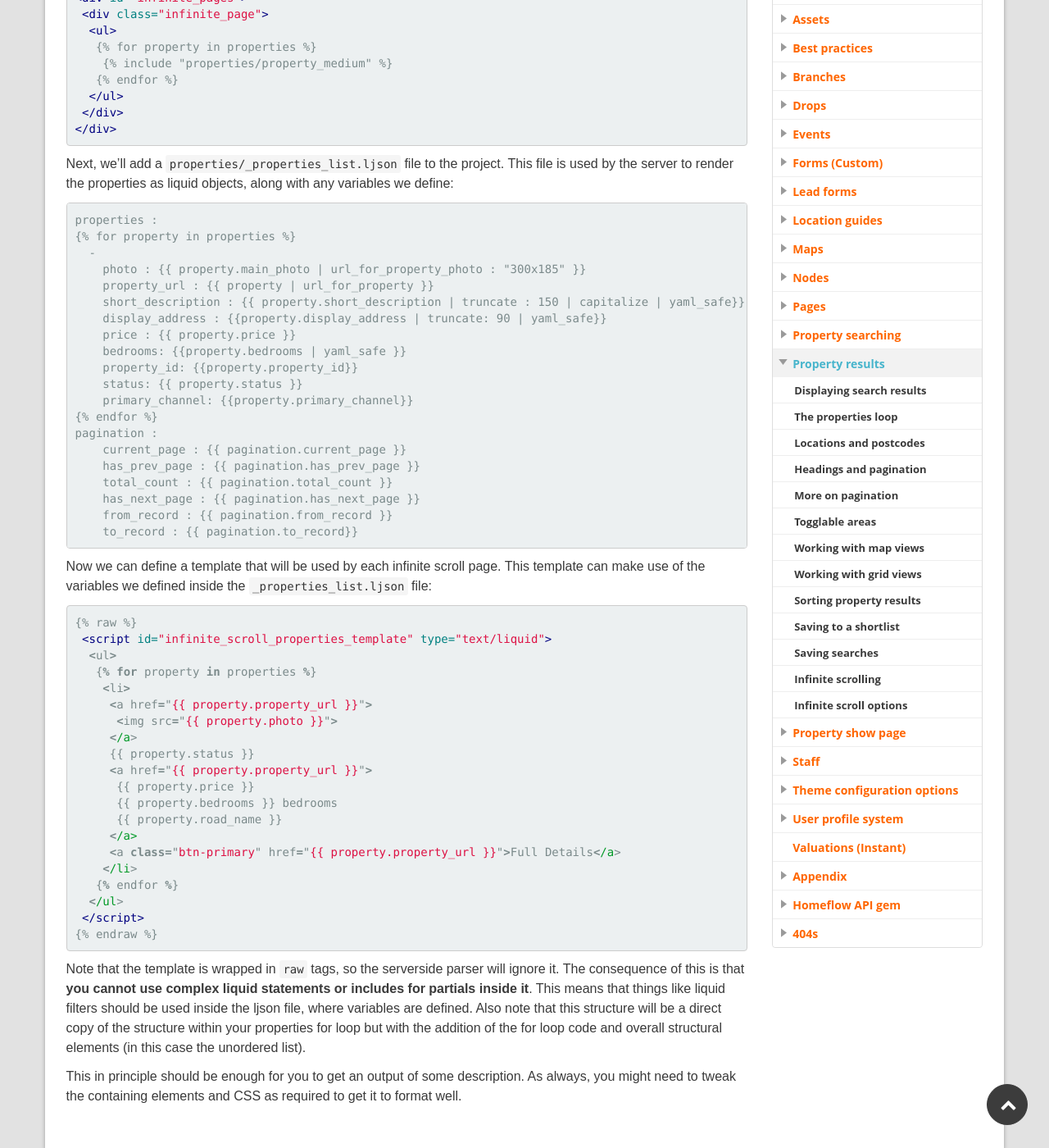
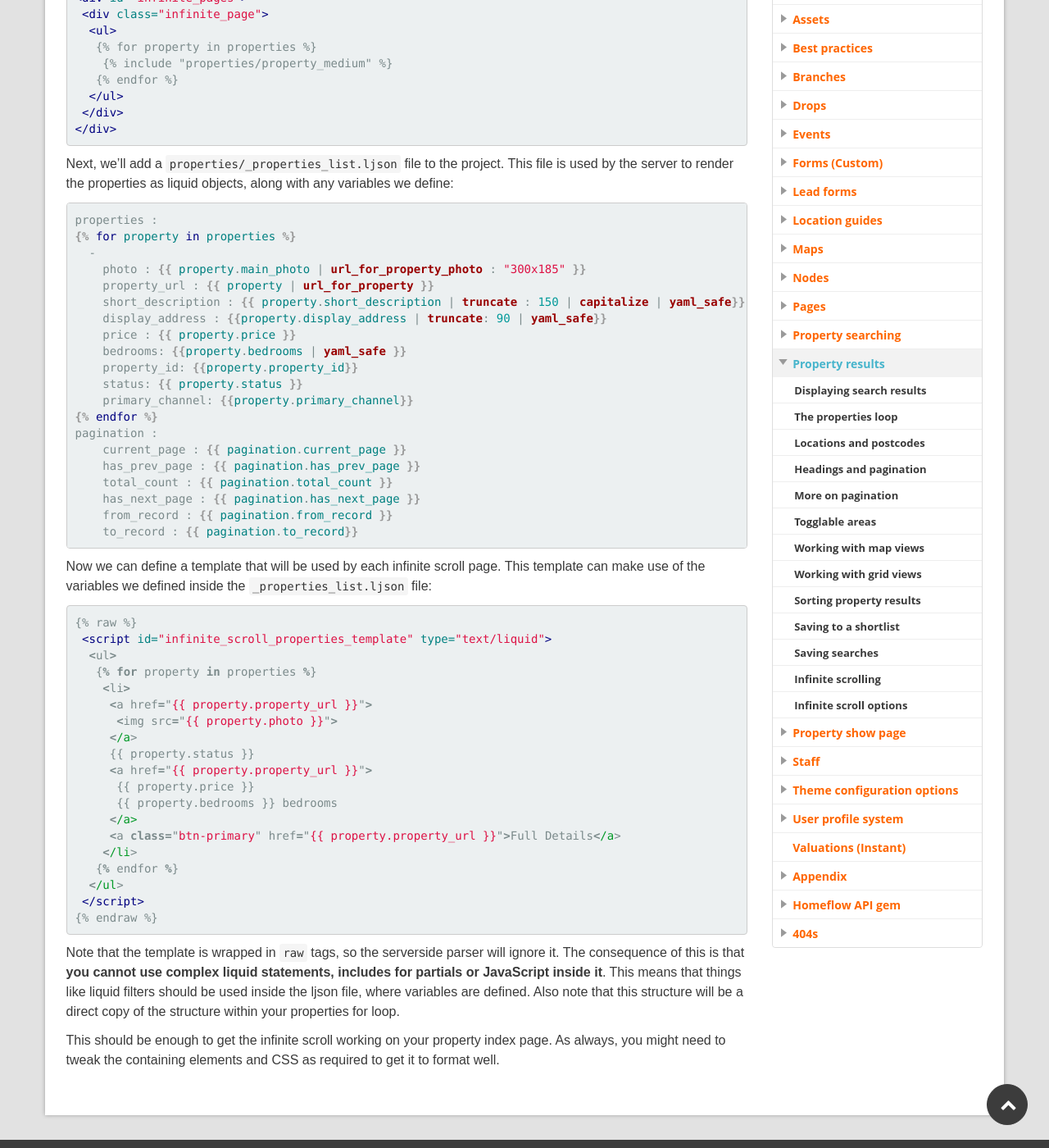
Before and after one commit to homeflow/homeflow.github.io, a Jekyll site: the page built from _posts/property-results/2014-01-15-infinite-scrolling.md, in a window 1280 px wide and 1400 px high, scrolled down 546 px. Shown: the whole window at 82% size. Built offline with Jekyll 4.4.1, drawn with Linux system fonts in a browser that asks for light colours.

Commit message:
Wording tweaks for infinite scroll page

```diff
--- a/_posts/property-results/2014-01-15-infinite-scrolling.md
+++ b/_posts/property-results/2014-01-15-infinite-scrolling.md
@@ -26,7 +26,7 @@ The second step is to wrap your properties results loop in an ``infinite_pages``
 
 Next, we'll add a `properties/_properties_list.ljson` file to the project. This file is used by the server to render the properties as liquid objects, along with any variables we define:
 
-{% highlight html %}
+{% highlight liquid %}
 {% raw %}
 properties :
 {% for property in properties %}
@@ -66,7 +66,6 @@ Now we can define a template that will be used by each infinite scroll page. Thi
      <a href="{{ property.property_url }}">
       {{ property.price }}
       {{ property.bedrooms }} bedrooms
-      {{ property.road_name }}
      </a>
      <a class="btn-primary" href="{{ property.property_url }}">Full Details</a>
     </li>
@@ -76,6 +75,6 @@ Now we can define a template that will be used by each infinite scroll page. Thi
 {% endraw %}{% raw %}{{% endraw %}% endraw %{% raw %}}{% endraw %}
 {% endhighlight %}
 
-Note that the template is wrapped in ``raw`` tags, so the serverside parser will ignore it. The consequence of this is that **you cannot use complex liquid statements or includes for partials inside it**. This means that things like liquid filters should be used inside the ljson file, where variables are defined. Also note that this structure will be a direct copy of the structure within your properties for loop but with the addition of the for loop code and overall structural elements (in this case the unordered list).
+Note that the template is wrapped in ``raw`` tags, so the serverside parser will ignore it. The consequence of this is that **you cannot use complex liquid statements, includes for partials or JavaScript inside it**. This means that things like liquid filters should be used inside the ljson file, where variables are defined. Also note that this structure will be a direct copy of the structure within your properties for loop.
 
-This in principle should be enough for you to get an output of some description. As always, you might need to tweak the containing elements and CSS as required to get it to format well.
+This should be enough to get the infinite scroll working on your property index page. As always, you might need to tweak the containing elements and CSS as required to get it to format well.
```
